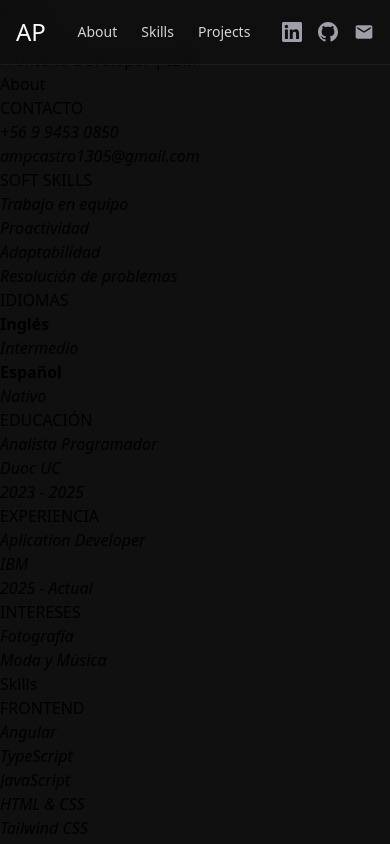
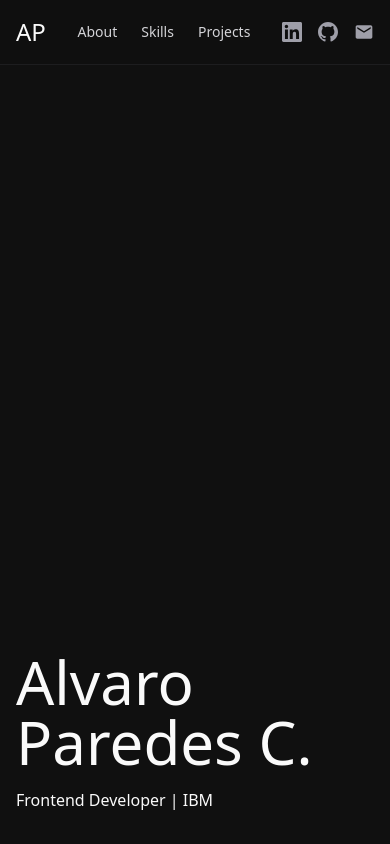
Before and after one commit to AlvaroPdev/portfolio, an Angular app: page / in a window 390 px wide. Shown: the top 844 px of the page. Built offline with nearby package versions, Linux system fonts and the light colour scheme; a web font is replaced by a local one.

Commit message:
style: improve responsive design for mobile devices

```diff
--- a/src/app/components/about/about.css
+++ b/src/app/components/about/about.css
@@ -0,0 +1,31 @@
+@reference "tailwindcss";
+
+.about-container {
+    @apply flex flex-col items-center justify-center px-4 md:px-8 py-16 md:py-24;
+}
+
+.about-title {
+    @apply text-6xl text-zinc-50 text-center mb-12 md:mb-16;
+    font-weight: 300;
+    letter-spacing: 0.05em;
+}
+
+.about-grid {
+    @apply grid grid-cols-1 md:grid-cols-2 lg:grid-cols-3 gap-8 md:gap-12 max-w-7xl w-full;
+}
+
+.about-section {
+    @apply text-zinc-50;
+}
+
+.about-section h3 {
+    @apply text-xs md:text-sm font-bold mb-3 md:mb-4 tracking-wider;
+}
+
+.about-section p {
+    @apply text-sm mb-2 text-zinc-300;
+}
+
+.about-section p strong {
+    @apply text-zinc-50 font-semibold;
+}
--- a/src/app/components/hero/hero.css
+++ b/src/app/components/hero/hero.css
@@ -0,0 +1,19 @@
+@reference "tailwindcss";
+
+.hero-container {
+    @apply flex items-end justify-start p-4 md:p-8;
+    min-height: 100vh;
+    height: 100vh;
+}
+
+.name-title-wrapper {
+    @apply flex flex-col md:flex-row items-start md:items-end gap-4 md:gap-8;
+}
+
+.name-section h1 {
+    @apply text-6xl md:text-8xl lg:text-9xl leading-none m-0 text-zinc-50;
+}
+
+.hero-content p {
+    @apply text-base md:text-xl mb-4 text-zinc-50;
+}
--- a/src/app/components/skills/skills.css
+++ b/src/app/components/skills/skills.css
@@ -0,0 +1,27 @@
+@reference "tailwindcss";
+
+.skills-container {
+    @apply flex flex-col items-center justify-center px-8 py-24;
+}
+
+.skills-title {
+    @apply text-6xl text-zinc-50 text-center mb-16;
+    font-weight: 300;
+    letter-spacing: 0.05em;
+}
+
+.skills-grid {
+    @apply grid grid-cols-1 md:grid-cols-2 lg:grid-cols-3 gap-12 max-w-6xl w-full;
+}
+
+.skill-category {
+    @apply text-zinc-50;
+}
+
+.skill-category h3 {
+    @apply text-sm font-bold mb-4 tracking-wider;
+}
+
+.skill-category p {
+    @apply text-sm mb-2 text-zinc-300;
+}
```
